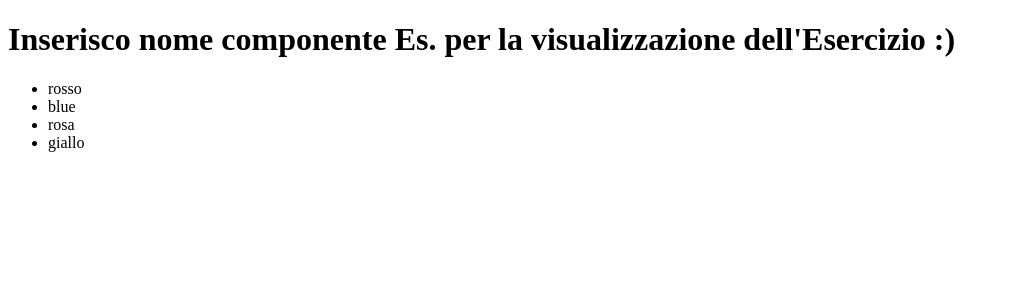
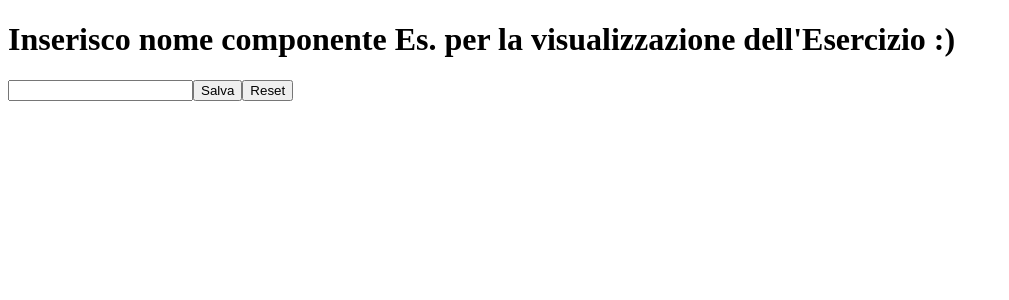
Before and after one commit to Fabiox777325/Esercizi_REACT, a React (Vite) app in the folder Progetto_React/per_esercizi/: page / in a window 1280 px wide. Shown: the top 300 px of the page, without its empty margins (0-1009 px from the left). Built offline with nearby package versions, Linux system fonts and the light colour scheme.

Commit message:
lista e useState fatto

```diff
--- a/Progetto_React/per_esercizi/src/App.tsx
+++ b/Progetto_React/per_esercizi/src/App.tsx
@@ -1,12 +1,13 @@
 import { InteractiveWelcome } from "./cartella_esercizi/Form_Controllati_2/Form_Controllati_2";
 import { Lista_React_1 } from "./cartella_esercizi/Lista_React_1/Lista_React_1";
+import { Lista_eStato_1 } from "./cartella_esercizi/Liste_eStato_1/Liste_eStato_1";
 import { FocusableInput } from "./cartella_esercizi/UseRef_1/UseRef_1";
 
 export function App() {
   return (
     <div>
       <h1>Inserisco nome componente Es. per la visualizzazione dell'Esercizio :)</h1>
-      <Lista_React_1 />
+      <Lista_eStato_1 />
     </div>
   );
 }
--- /dev/null
+++ b/Progetto_React/per_esercizi/src/cartella_esercizi/Liste_eStato_1/Liste_eStato_1.tsx
@@ -0,0 +1,69 @@
+// Crea un componente TodoList che renderizza un tag ul con un tag li per ogni elemento contenuto nella variabile di stato items. La variabile di stato items dovrebbe essere un array di stringhe. Il componente TodoList dovrebbe anche contenere un tag input e un button. Quando il button viene cliccato, l'event handler dovrebbe aggiungere il valore del tag input all'array items.
+
+import { useState, type BaseSyntheticEvent } from "react";
+
+// Modifica il componente TodoList in modo che l'input venga svuotato ogni volta che un Todo viene aggiunto all'array items.
+
+// Modifica il componente TodoList aggiungendo un button "reset" che svuota l'array items quando cliccato.
+
+// Modifica il componente TodoList aggiungendo un button "remove" a ogni tag li. Quando cliccato, l'event handler dovrebbe rimuovere l'elemento corrispondente dell'array items.
+
+export function Lista_eStato_1() {
+  return (
+    <>
+      <TodoList />
+    </>
+  );
+}
+
+function TodoList() {
+  const [text, setText] = useState("");
+  const [items, setItems] = useState<string[]>([]);
+
+  function valoreTextInput(event: React.ChangeEvent<HTMLInputElement>) {
+    setText(event.target.value);
+  }
+
+  function salveValorInput() {
+    if (text.trim() !== "") {
+      setItems([...items, text]);
+      setText("");
+    }
+  }
+
+  function removeItem(indexDaRimuovere: number) {
+    const nuoviItem = items.filter((_, indexCorrente) => indexCorrente !== indexDaRimuovere);
+    setItems(nuoviItem);
+  }
+
+  return (
+    <>
+      <form action="text">
+        <input
+          type="text"
+          name="items"
+          id="text"
+          title="text"
+          value={text}
+          onChange={valoreTextInput}
+        />
+        <button type="button" title="button" onClick={salveValorInput}>
+          Salva
+        </button>
+        <button type="button" title="reset" onClick={() => setItems([])}>
+          Reset
+        </button>
+      </form>
+      <ul>
+        {items.map((item: string, index) => (
+          <li key={index}>
+            {item}
+            <button type="button" onClick={() => removeItem(index)}>
+              X
+            </button>
+          </li>
+        ))}
+      </ul>
+    </>
+  );
+}
```
